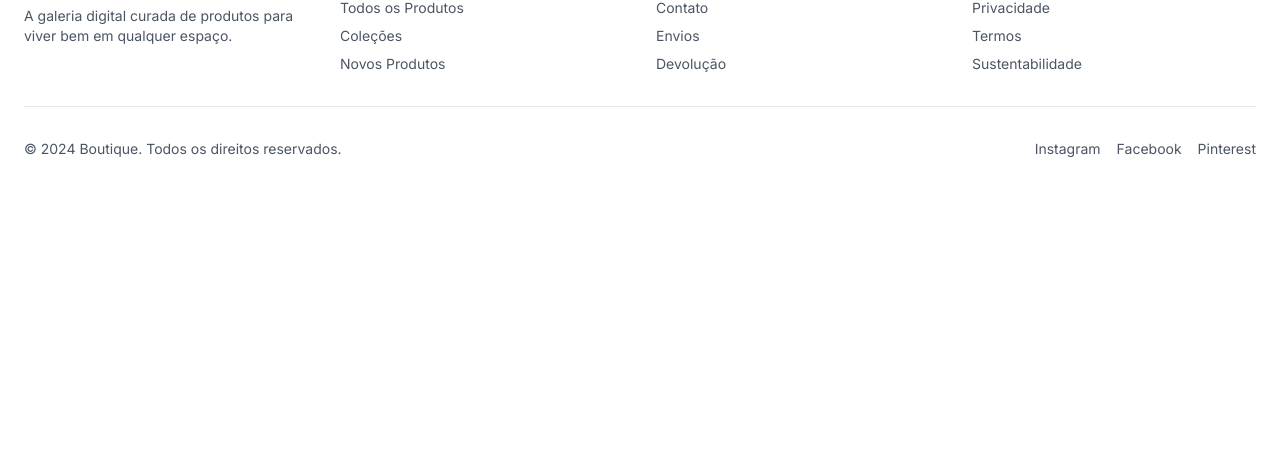
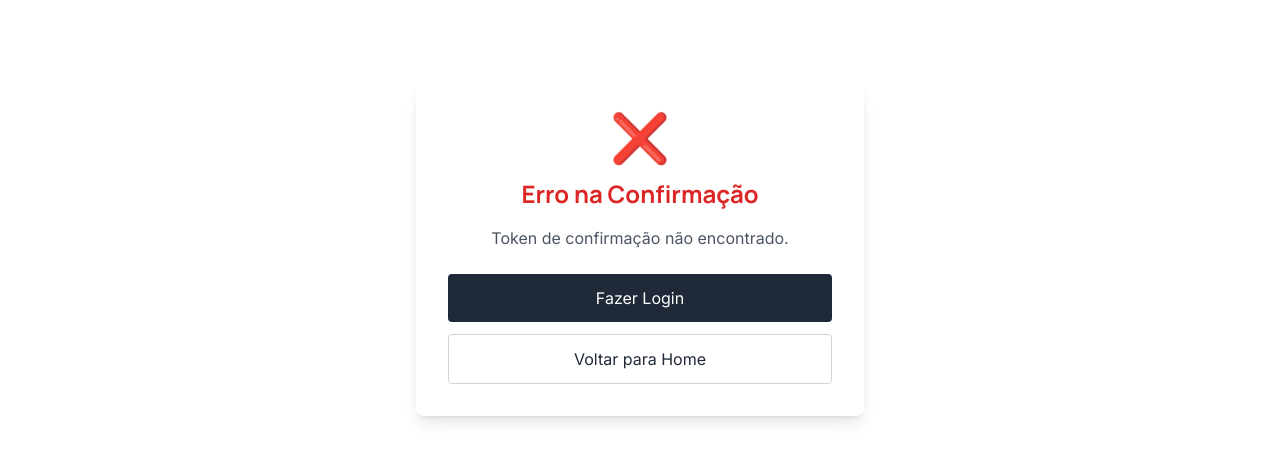
Before and after one commit to Dev2E/model-store, a React (Vite) app: page /confirmar-email in a window 1280 px wide. Shown: the part 216-682 px from the top of the page. Built offline with nearby package versions, Linux system fonts and the light colour scheme; no server answers; the HTML template or start-up script is replaced by a standard one; what react-google-recaptcha-v3 would draw is missing.

Commit message:
UX improvements: Add password visibility toggles, email confirmation page, hide reCAPTCHA badge, fix footer links

```diff
--- a/src/App.jsx
+++ b/src/App.jsx
@@ -37,6 +37,7 @@ import Loading from "./pages/Loading";
 import PedidoConfirmado from "./pages/PedidoConfirmado";
 import PagamentoRecusado from "./pages/PagamentoRecusado";
 import PagamentoPendente from "./pages/PagamentoPendente";
+import ConfirmacaoEmail from "./pages/ConfirmacaoEmail";
 
 function AppContent() {
   const location = useLocation();
@@ -58,6 +59,7 @@ function AppContent() {
         <Route path="/login" element={<Login />} />
         <Route path="/criar-conta" element={<CriarConta />} />
         <Route path="/recuperar-conta" element={<RecuperarConta />} />
+        <Route path="/confirmar-email" element={<ConfirmacaoEmail />} />
         <Route path="/meu-perfil" element={<MeuPerfil />} />
         <Route path="/meus-pedidos" element={<MeusPedidos />} />
         <Route path="/wishlist" element={<Wishlist />} />
--- a/src/components/Footer.jsx
+++ b/src/components/Footer.jsx
@@ -44,13 +44,16 @@ export default function Footer() {
           </div>
         </div>
 
-        <div className="border-t border-gray-200 pt-8 flex flex-col md:flex-row justify-between items-center text-sm text-gray-600">
-          <p>&copy; 2024 Boutique. Todos os direitos reservados.</p>
-          <div className="flex gap-4 mt-4 md:mt-0">
-            <a href="#" className="hover:text-black">Instagram</a>
-            <a href="#" className="hover:text-black">Facebook</a>
-            <a href="#" className="hover:text-black">Pinterest</a>
+        <div className="border-t border-gray-200 pt-8">
+          <div className="flex flex-col md:flex-row justify-between items-center text-sm text-gray-600 mb-4">
+            <p>&copy; 2024 Boutique. Todos os direitos reservados.</p>
+            <div className="flex gap-4 mt-4 md:mt-0">
+              <a href="https://instagram.com" target="_blank" rel="noopener noreferrer" className="hover:text-black">Instagram</a>
+              <a href="https://facebook.com" target="_blank" rel="noopener noreferrer" className="hover:text-black">Facebook</a>
+              <a href="https://pinterest.com" target="_blank" rel="noopener noreferrer" className="hover:text-black">Pinterest</a>
+            </div>
           </div>
+          <p className="text-center md:text-right text-xs text-gray-500">Feito por <span className="font-semibold">2E</span></p>
         </div>
       </div>
     </footer>
--- a/src/index.css
+++ b/src/index.css
@@ -162,6 +162,11 @@ button {
   animation: zoomIn 0.3s ease-out;
 }
 
+/* Desabilitar badge do reCAPTCHA */
+.grecaptcha-badge {
+  display: none !important;
+}
+
 .animate-bounce {
   animation: bounce 1s infinite;
 }
--- /dev/null
+++ b/src/pages/ConfirmacaoEmail.jsx
@@ -0,0 +1,115 @@
+import { useState, useEffect } from 'react';
+import { Link, useSearchParams, useNavigate } from 'react-router-dom';
+import { supabase } from '../lib/supabase';
+
+export default function ConfirmacaoEmail() {
+  const [searchParams] = useSearchParams();
+  const [status, setStatus] = useState('loading'); // loading, success, error, expired
+  const [message, setMessage] = useState('');
+  const navigate = useNavigate();
+  const token = searchParams.get('token');
+  const type = searchParams.get('type'); // email_change, recovery
+
+  useEffect(() => {
+    const confirmEmail = async () => {
+      if (!token) {
+        setStatus('error');
+        setMessage('Token de confirmação não encontrado.');
+        return;
+      }
+
+      try {
+        const { error } = await supabase.auth.verifyOtp({
+          token_hash: token,
+          type: type || 'email_change',
+        });
+
+        if (error) {
+          if (error.message.includes('expired')) {
+            setStatus('expired');
+            setMessage('Seu link de confirmação expirou. Solicite um novo.');
+          } else {
+            setStatus('error');
+            setMessage('Erro ao confirmar email. ' + (error.message || 'Tente novamente.'));
+          }
+        } else {
+          setStatus('success');
+          setMessage('Email confirmado com sucesso!');
+          // Redireciona para home após 3 segundos
+          setTimeout(() => navigate('/'), 3000);
+        }
+      } catch (err) {
+        setStatus('error');
+        setMessage('Erro ao processar confirmação. Tente novamente.');
+        console.error('Email confirmation error:', err);
+      }
+    };
+
+    confirmEmail();
+  }, [token, type, navigate]);
+
+  return (
+    <main className="min-h-screen bg-white flex items-center justify-center px-4">
+      <div className="w-full max-w-md">
+        <div className="bg-white rounded-lg shadow-lg p-8 text-center">
+          {status === 'loading' && (
+            <>
+              <div className="animate-spin rounded-full h-12 w-12 border-b-2 border-gray-900 mx-auto mb-6"></div>
+              <h1 className="text-2xl font-bold font-manrope mb-4">Confirmando email...</h1>
+              <p className="text-gray-600">Aguarde um momento enquanto verificamos seu email.</p>
+            </>
+          )}
+
+          {status === 'success' && (
+            <>
+              <div className="text-5xl mb-4">✅</div>
+              <h1 className="text-2xl font-bold font-manrope mb-4 text-green-600">Email Confirmado!</h1>
+              <p className="text-gray-600 mb-6">
+                Sua conta foi verificada com sucesso. Você será redirecionado para a home em alguns segundos...
+              </p>
+              <Link to="/" className="inline-block bg-gray-800 text-white px-6 py-3 rounded hover:bg-gray-900 transition">
+                Ir para Home
+              </Link>
+            </>
+          )}
+
+          {status === 'expired' && (
+            <>
+              <div className="text-5xl mb-4">⏰</div>
+              <h1 className="text-2xl font-bold font-manrope mb-4 text-orange-600">Link Expirado</h1>
+              <p className="text-gray-600 mb-6">
+                O link de confirmação expirou. Solicite um novo email de confirmação.
+              </p>
+              <div className="space-y-3">
+                <Link to="/recuperar-conta" className="inline-block bg-gray-800 text-white px-6 py-3 rounded hover:bg-gray-900 transition w-full">
+                  Solicitar Novo Link
+                </Link>
+                <Link to="/" className="inline-block text-gray-800 px-6 py-3 rounded border border-gray-300 hover:bg-gray-50 transition w-full">
+                  Voltar para Home
+                </Link>
+              </div>
+            </>
+          )}
+
+          {status === 'error' && (
+            <>
+              <div className="text-5xl mb-4">❌</div>
+              <h1 className="text-2xl font-bold font-manrope mb-4 text-red-600">Erro na Confirmação</h1>
+              <p className="text-gray-600 mb-6">
+                {message}
+              </p>
+              <div className="space-y-3">
+                <Link to="/login" className="inline-block bg-gray-800 text-white px-6 py-3 rounded hover:bg-gray-900 transition w-full">
+                  Fazer Login
+                </Link>
+                <Link to="/" className="inline-block text-gray-800 px-6 py-3 rounded border border-gray-300 hover:bg-gray-50 transition w-full">
+                  Voltar para Home
+                </Link>
+              </div>
+            </>
+          )}
+        </div>
+      </div>
+    </main>
+  );
+}
--- a/src/pages/CriarConta.jsx
+++ b/src/pages/CriarConta.jsx
@@ -14,6 +14,8 @@ export default function CriarConta() {
   });
   const [errors, setErrors] = useState({});
   const [loading, setLoading] = useState(false);
+  const [showPassword, setShowPassword] = useState(false);
+  const [showConfirmPassword, setShowConfirmPassword] = useState(false);
 
   const { signup, isAuthenticated } = useAuth();
   const { showNotification } = useCart();
@@ -171,8 +173,9 @@ export default function CriarConta() {
           <div className="grid grid-cols-1 md:grid-cols-2 gap-4">
             <div>
               <label className="block text-sm font-semibold mb-2">Senha</label>
+              <div className="relative">
                 <input
-                type="password"
+                  type={showPassword ? 'text' : 'password'}
                   name="password"
                   value={formData.password}
                   onChange={handleChange}
@@ -182,13 +185,24 @@ export default function CriarConta() {
                   placeholder="••••••••"
                   disabled={loading}
                 />
+                <button
+                  type="button"
+                  onClick={() => setShowPassword(!showPassword)}
+                  disabled={loading}
+                  className="absolute right-3 top-1/2 transform -translate-y-1/2 text-gray-600 hover:text-gray-800 disabled:opacity-50"
+                  title={showPassword ? 'Ocultar senha' : 'Mostrar senha'}
+                >
+                  {showPassword ? '👁️' : '👁️‍🗨️'}
+                </button>
+              </div>
               {errors.password && <p className="text-red-600 text-xs mt-1">{errors.password}</p>}
             </div>
 
             <div>
               <label className="block text-sm font-semibold mb-2">Confirmar Senha</label>
+              <div className="relative">
                 <input
-                type="password"
+                  type={showConfirmPassword ? 'text' : 'password'}
                   name="confirmPassword"
                   value={formData.confirmPassword}
                   onChange={handleChange}
@@ -198,6 +212,16 @@ export default function CriarConta() {
                   placeholder="••••••••"
                   disabled={loading}
                 />
+                <button
+                  type="button"
+                  onClick={() => setShowConfirmPassword(!showConfirmPassword)}
+                  disabled={loading}
+                  className="absolute right-3 top-1/2 transform -translate-y-1/2 text-gray-600 hover:text-gray-800 disabled:opacity-50"
+                  title={showConfirmPassword ? 'Ocultar senha' : 'Mostrar senha'}
+                >
+                  {showConfirmPassword ? '👁️' : '👁️‍🗨️'}
+                </button>
+              </div>
               {errors.confirmPassword && <p className="text-red-600 text-xs mt-1">{errors.confirmPassword}</p>}
             </div>
           </div>
```
Lines whose indentation alone changed are shown as unchanged.
